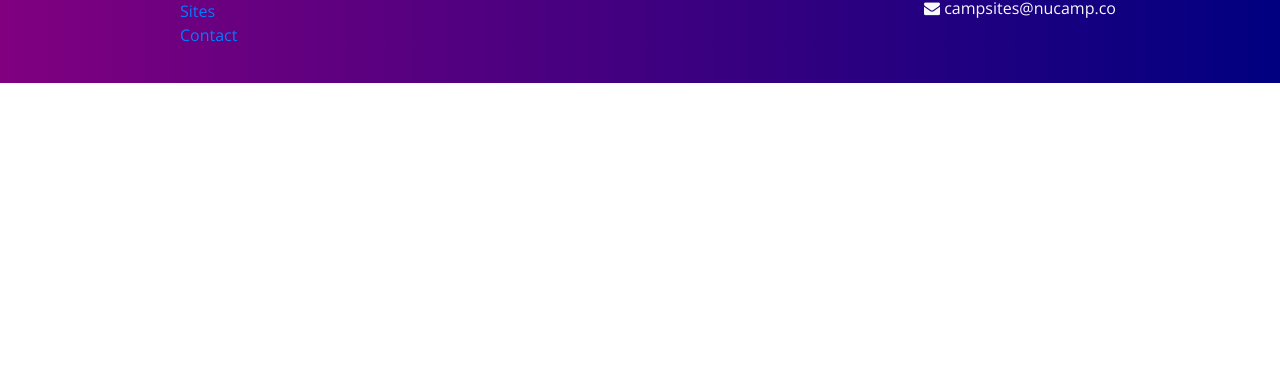
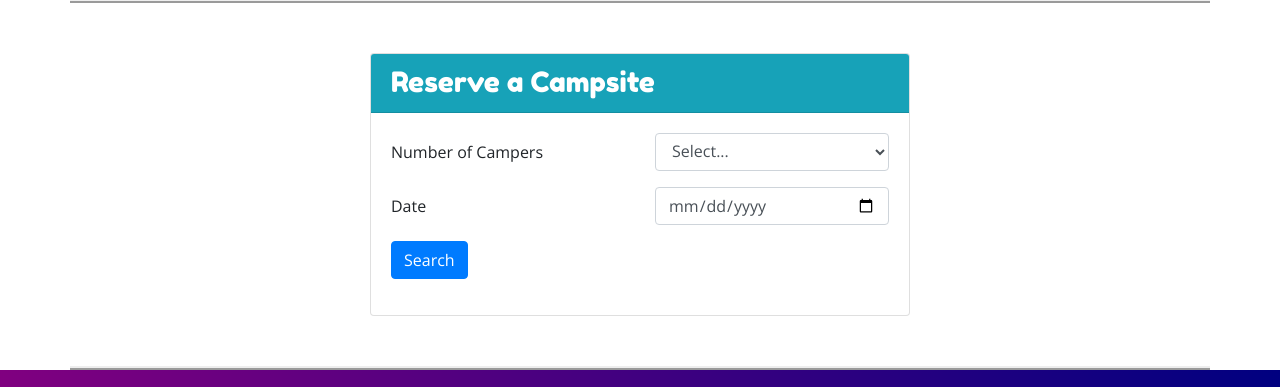
Before and after one commit to sethayotte/nucampsite, a website: page index.html in a window 1280 px wide. Shown: the part 1227-1614 px from the top of the page. Before the commit the page ends 1310 px from the top, so only its background shows below. Drawn offline with nearby package versions, Linux system fonts and the light colour scheme.

Commit message:
"Reserve Campsite" form component

```diff
--- a/index.html
+++ b/index.html
@@ -29,6 +29,9 @@
                 <div class="col">
                     <h1>NuCamp</h1>
                     <h2>a better way to camp.</h2>
+                </div>
+                <div class="col-md-4 col-xl-2 col-xs-12 mt-4">
+                    <a href="#reserveForm"><button class="btn btn-info">Reserve Campsite</button></a>
                 </div>
             </div>
         </div>
@@ -73,9 +76,14 @@
                 <h2 class="text-sm-left">Featured Campsites</h2>
             </div>
             <div class="col">
-                <h3>React Lake Campground</h3>
-        		<p class="d-none d-sm-block">Nestled in the foothills of the Chrome Mountains, this campground on the shores of the pristine React Lake is a favorite for fly fishers.</p>
-   			</div>
+                <div class="media">
+                    <div class="media-body align-self-center">
+                        <h3>React Lake Campground</h3>
+        		        <p class="d-none d-sm-block">Nestled in the foothills of the Chrome Mountains, this campground on the shores of the pristine React Lake is a favorite for fly fishers.</p>
+                    </div>
+                <img class="d-flex img-thumbnail" src="img/react-lake-thumb.jpg" alt="Breadcrumb Trail thumbnail" />
+            </div>
+            </div>
         </div>
 
         <div class="row row-content align-items-center">
@@ -92,6 +100,45 @@
             </div>
             </div>
         </div>
+
+        <div class="row row-content">
+            <div class="col-sm-6 mx-auto">
+                <div class="card">
+                    <h3 class="card-header bg-info text-white">Reserve a Campsite</h3>
+                    <div class="card-body">
+                        <form id="reserveForm">
+                            <div class="row form-group">
+                                <label class="col-form-label col-sm-6 col-xs-12" for="numCampers">Number of Campers</label>
+                                <div class="col">
+                                <select class="form-control" name="numCampers" id="numCampers">
+                                    <option>Select...</option>
+                                    <option>1</option>
+                                    <option>2</option>
+                                    <option>3</option>
+                                    <option>4</option>
+                                    <option>5</option>
+                                    <option>6</option>
+                                </select>
+                                </div>
+                           </div>
+                            <div class="row form-group">
+                                <label class="col-form-label col-sm-6 col-xs-12" for="date" placeholder="Date">Date</label>
+                                <div class="col">
+                                <input class="col form-control" type="date" name="date" id="date">
+                            </div>
+                            </div>
+                            <div class="row form-group">
+                                <div class="col">
+                                    <button type="button" class="btn btn-primary">Search</button>
+                                </div>
+                            </div>
+                        </form>
+                    </div>
+                </div>
+
+            </div>
+        </div>
+
     </div>
 
     <footer class="site-footer">
```
Also changed, not shown: 1 other file.
